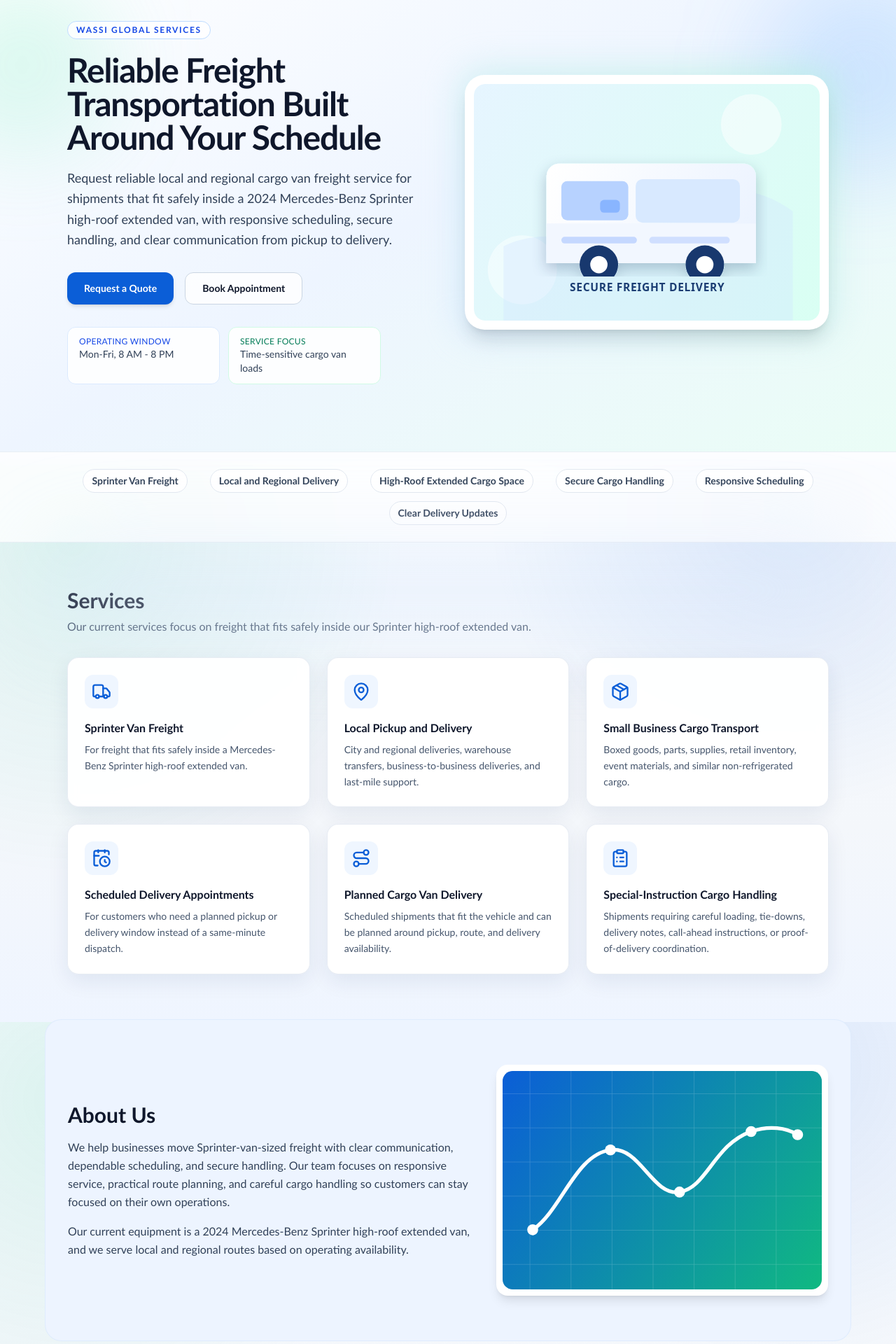
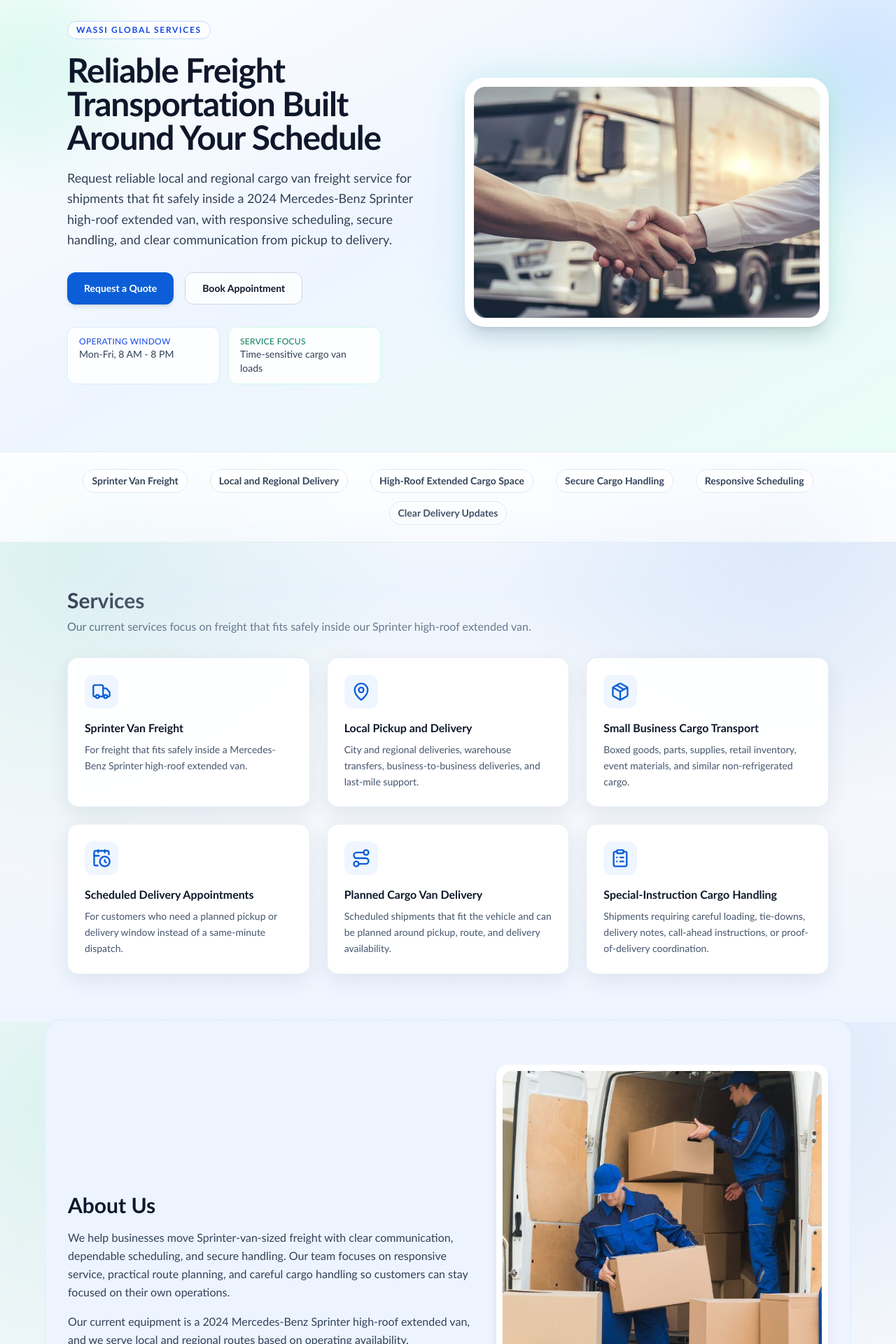
Before and after one commit to hub17/nextmove, a Next.js app: page / in a window 1280 px wide. Shown: the part 140-2060 px from the top of the page at 70% size. Built offline with nearby package versions, Linux system fonts and the light colour scheme.

Commit message:
Update images

```diff
--- a/src/components/sections/About.tsx
+++ b/src/components/sections/About.tsx
@@ -22,11 +22,11 @@ export function About() {
 
         <div className="overflow-hidden rounded-2xl border border-white/70 bg-white p-2 shadow-lg">
           <Image
-            src="/images/route-grid.svg"
-            alt="Stylized route map graphic representing regional delivery planning"
+            src="/images/van.jpg"
+            alt="Freight team loading boxes into a cargo van"
             width={1400}
             height={960}
-            className="h-auto w-full rounded-xl"
+            className="aspect-[4/5] w-full rounded-xl object-cover"
           />
         </div>
       </div>
--- a/src/components/sections/Hero.tsx
+++ b/src/components/sections/Hero.tsx
@@ -52,11 +52,11 @@ export function Hero() {
           <div className="absolute -inset-2 rounded-[2rem] bg-gradient-to-tr from-blue-200/50 to-emerald-200/50 blur-xl" />
           <div className="relative overflow-hidden rounded-[1.75rem] border border-white/70 bg-white p-3 shadow-xl">
             <Image
-              src="/images/van-hero.svg"
-              alt="Illustrated cargo van representing secure freight delivery"
+              src="/images/main.jpg"
+              alt="Freight delivery partners shaking hands in front of a truck"
               width={1400}
               height={960}
-              className="h-auto w-full rounded-2xl"
+              className="aspect-[3/2] w-full rounded-2xl object-cover"
               priority
             />
           </div>
```
Also changed, not shown: public/images/route-grid.svg (deleted), public/images/van-hero.svg (deleted).
